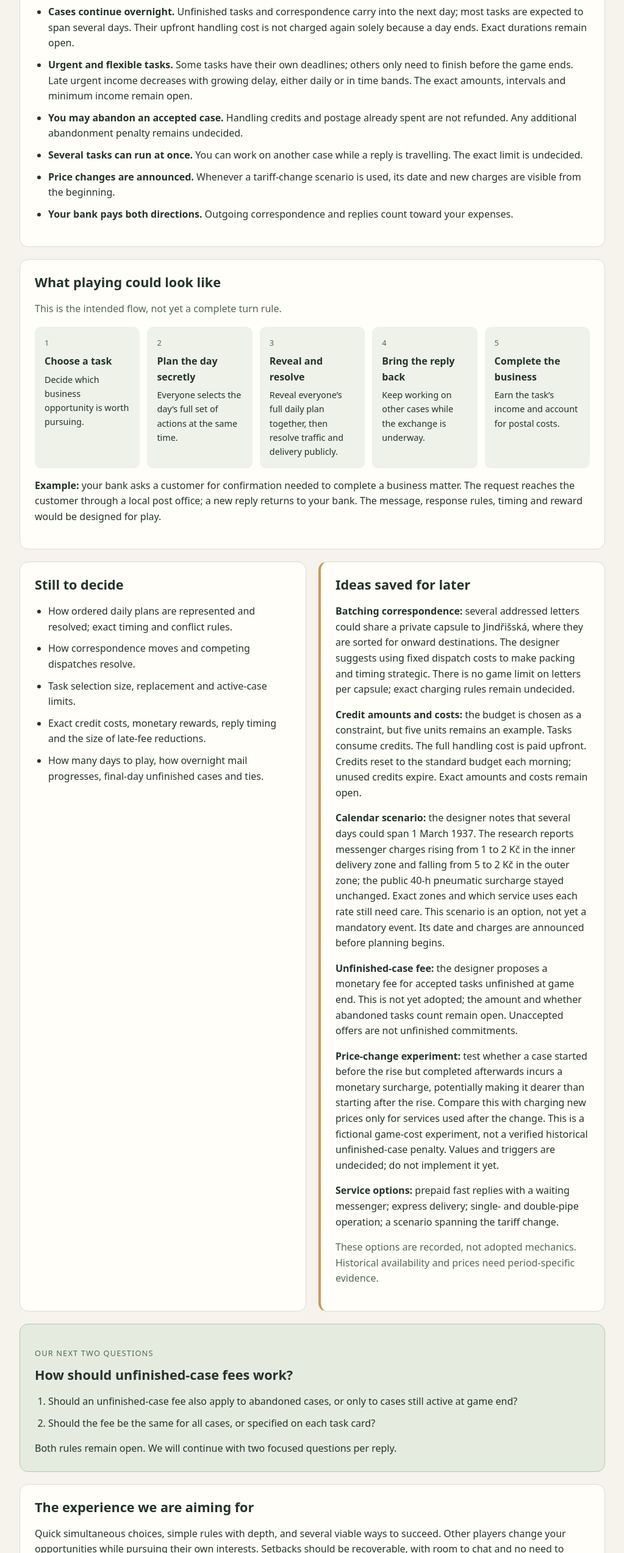
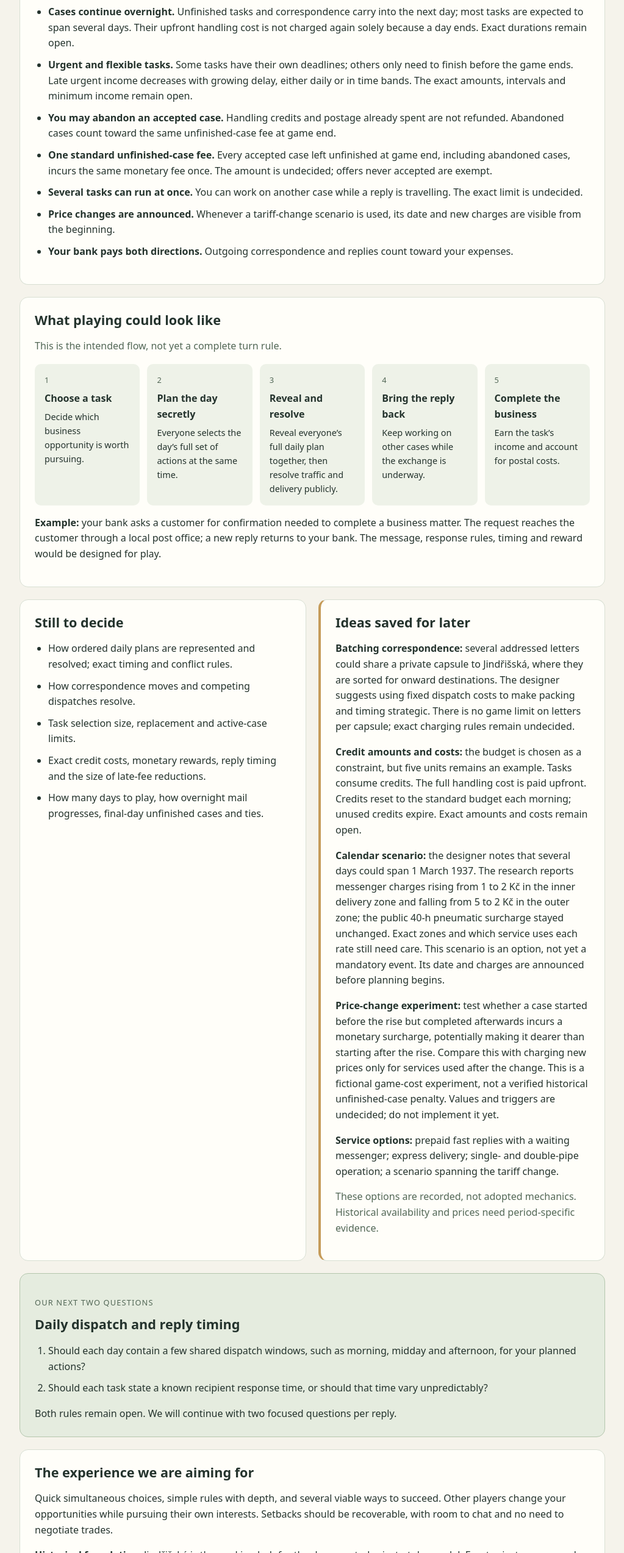
Before and after one commit to alexstygler/deskova_hra, a plain HTML site: page index.html in a window 1280 px wide. Shown: the part 986-3533 px from the top of the page at 61% size, without its empty margins (128-1151 px from the left). Drawn offline with Linux system fonts and the light colour scheme.

Commit message:
Confirm uniform unfinished-case fee including abandoned tasks

```diff
--- a/index.html
+++ b/index.html
@@ -29,7 +29,8 @@
 <li><strong>Several short working days.</strong> Each day has a new simultaneous secret planning phase, a full reveal and public resolution. The number of days is undecided.</li>
 <li><strong>Cases continue overnight.</strong> Unfinished tasks and correspondence carry into the next day; most tasks are expected to span several days. Their upfront handling cost is not charged again solely because a day ends. Exact durations remain open.</li>
 <li><strong>Urgent and flexible tasks.</strong> Some tasks have their own deadlines; others only need to finish before the game ends. Late urgent income decreases with growing delay, either daily or in time bands. The exact amounts, intervals and minimum income remain open.</li>
-<li><strong>You may abandon an accepted case.</strong> Handling credits and postage already spent are not refunded. Any additional abandonment penalty remains undecided.</li>
+<li><strong>You may abandon an accepted case.</strong> Handling credits and postage already spent are not refunded. Abandoned cases count toward the same unfinished-case fee at game end.</li>
+<li><strong>One standard unfinished-case fee.</strong> Every accepted case left unfinished at game end, including abandoned cases, incurs the same monetary fee once. The amount is undecided; offers never accepted are exempt.</li>
 <li><strong>Several tasks can run at once.</strong> You can work on another case while a reply is travelling. The exact limit is undecided.</li>
 <li><strong>Price changes are announced.</strong> Whenever a tariff-change scenario is used, its date and new charges are visible from the beginning.</li>
 <li><strong>Your bank pays both directions.</strong> Outgoing correspondence and replies count toward your expenses.</li>
@@ -63,7 +64,7 @@
 <p><strong>Batching correspondence:</strong> several addressed letters could share a private capsule to Jindřišská, where they are sorted for onward destinations. The designer suggests using fixed dispatch costs to make packing and timing strategic. There is no game limit on letters per capsule; exact charging rules remain undecided.</p>
 <p><strong>Credit amounts and costs:</strong> the budget is chosen as a constraint, but five units remains an example. Tasks consume credits. The full handling cost is paid upfront. Credits reset to the standard budget each morning; unused credits expire. Exact amounts and costs remain open.</p>
 <p><strong>Calendar scenario:</strong> the designer notes that several days could span 1 March 1937. The research reports messenger charges rising from 1 to 2 Kč in the inner delivery zone and falling from 5 to 2 Kč in the outer zone; the public 40-h pneumatic surcharge stayed unchanged. Exact zones and which service uses each rate still need care. This scenario is an option, not yet a mandatory event. Its date and charges are announced before planning begins.</p>
-<p><strong>Unfinished-case fee:</strong> the designer proposes a monetary fee for accepted tasks unfinished at game end. This is not yet adopted; the amount and whether abandoned tasks count remain open. Unaccepted offers are not unfinished commitments.</p>
+
 <p><strong>Price-change experiment:</strong> test whether a case started before the rise but completed afterwards incurs a monetary surcharge, potentially making it dearer than starting after the rise. Compare this with charging new prices only for services used after the change. This is a fictional game-cost experiment, not a verified historical unfinished-case penalty. Values and triggers are undecided; do not implement it yet.</p>
 <p><strong>Service options:</strong> prepaid fast replies with a waiting messenger; express delivery; single- and double-pipe operation; a scenario spanning the tariff change.</p>
 <p class="muted">These options are recorded, not adopted mechanics. Historical availability and prices need period-specific evidence.</p>
@@ -71,8 +72,8 @@
 </div>
 <section class="next" id="next">
 <p class="eyebrow">Our next two questions</p>
-<h2>How should unfinished-case fees work?</h2>
-<ol><li>Should an unfinished-case fee also apply to abandoned cases, or only to cases still active at game end?</li><li>Should the fee be the same for all cases, or specified on each task card?</li></ol>
+<h2>Daily dispatch and reply timing</h2>
+<ol><li>Should each day contain a few shared dispatch windows, such as morning, midday and afternoon, for your planned actions?</li><li>Should each task state a known recipient response time, or should that time vary unpredictably?</li></ol>
 <p>Both rules remain open. We will continue with two focused questions per reply.</p>
 </section>
 <section id="principles">
```
Also changed, not shown: aktualni-hra.html (+5 -4 lines), zapisnik.html (+3 -1 lines).
